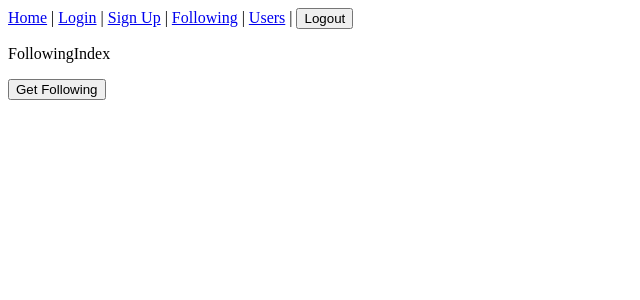
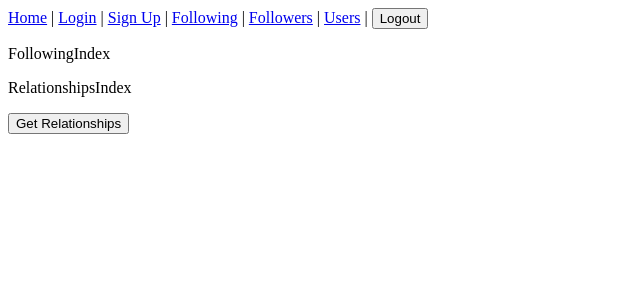
Before and after one commit to jmbehlmann/zizz-frontend-2, a React (Vite) app: page /following in a window 1280 px wide. Shown: the top 300 px of the page, without its empty margins (0-640 px from the left). Built offline with nearby package versions, Linux system fonts and the light colour scheme.

Commit message:
made RelationshipIndex, Followers, and Following

```diff
--- a/src/Content.jsx
+++ b/src/Content.jsx
@@ -4,7 +4,8 @@ import { Signup } from './components/Signup'
 import { Login } from './components/Login'
 import { Dashboard } from './components/Dashboard'
 import { ProfileShow } from './components/ProfileShow'
-import { FollowingIndex } from './components/FollowingIndex'
+import { Following } from './components/Following'
+import { Followers } from './components/Followers'
 import { UsersIndex } from './components/UsersIndex'
 
 export function Content() {
@@ -19,7 +20,8 @@ export function Content() {
           <Route path="/signup" element={<Signup />} />
           <Route path="/" element={<Dashboard />} />
           <Route path="/users/:userId" element={<ProfileShow />} />
-          <Route path="/following" element={<FollowingIndex />} />
+          <Route path="/following" element={<Following />} />
+          <Route path="/followers" element={<Followers />} />
           <Route path="/users" element={<UsersIndex />} />
         </Routes>
       </div>
--- /dev/null
+++ b/src/components/Followers.jsx
@@ -0,0 +1,13 @@
+import { RelationshipsIndex } from './RelationshipsIndex'
+
+export function Followers() {
+
+  const followerToggle = true;
+
+  return (
+    <div>
+      <p>FollowersIndex</p>
+      < RelationshipsIndex followerToggle={followerToggle}/>
+    </div>
+  )
+}
--- /dev/null
+++ b/src/components/Following.jsx
@@ -0,0 +1,12 @@
+import { RelationshipsIndex } from './RelationshipsIndex'
+
+export function Following() {
+
+
+  return (
+    <div>
+      <p>FollowingIndex</p>
+      < RelationshipsIndex />
+    </div>
+  )
+}
--- a/src/components/FollowingIndex.jsx
+++ /dev/null
@@ -1,34 +0,0 @@
-import axios from 'axios'
-import { useState } from 'react'
-
-export function FollowingIndex() {
-
-  const [followings, setFollowings] = useState([])
-
-  const getFollowingIndex = () => {
-    console.log('getFollowingIndex')
-    axios
-      .get('http://localhost:3000/relationships.json')
-      .then((response) => {
-        console.log(response.data)
-        setFollowings(response.data)
-      })
-
-  }
-
-
-  return (
-    <div>
-      <p>FollowingIndex</p>
-      <button onClick={getFollowingIndex}>Get Following</button>
-      {followings.map(following => (
-        <div key={following.id}>
-          <p>{following.leader_id}</p>
-          <p>{following.leader_name}</p>
-          <p>{following.leader_email}</p>
-          <p>----------------------------------------------------------</p>
-        </div>
-      ))}
-    </div>
-  )
-}
--- a/src/components/Navbar.jsx
+++ b/src/components/Navbar.jsx
@@ -13,7 +13,7 @@ export function Navbar() {
   return (
     <header>
       <nav>
-       <Link to="/">Home</Link> | <Link to="/login">Login</Link> | <Link to="/signup">Sign Up</Link> | <Link to="/following">Following</Link> | <Link to="/users">Users</Link> | <button onClick={handleLogout}>Logout</button>
+       <Link to="/">Home</Link> | <Link to="/login">Login</Link> | <Link to="/signup">Sign Up</Link> | <Link to="/following">Following</Link> | <Link to="/followers">Followers</Link> | <Link to="/users">Users</Link> | <button onClick={handleLogout}>Logout</button>
       </nav>
     </header>
   )
--- /dev/null
+++ b/src/components/RelationshipsIndex.jsx
@@ -0,0 +1,45 @@
+import axios from 'axios'
+import { useState } from 'react'
+
+export function RelationshipsIndex({followerToggle}) {
+
+  const [relationships, setRelationships] = useState([])
+
+  const getRelationshipsIndex = () => {
+    console.log('getRelationshipsIndex')
+    const url = followerToggle ? `http://localhost:3000/relationships.json?follower_toggle=true` : 'http://localhost:3000/relationships.json'
+    axios
+      .get(url)
+      .then((response) => {
+        console.log(response.data)
+        setRelationships(response.data)
+      })
+
+  }
+
+
+  return (
+    <div>
+      <p>RelationshipsIndex</p>
+      <button onClick={getRelationshipsIndex}>Get Relationships</button>
+      {relationships.map(relationship => (
+      <div key={relationship.id}>
+        {followerToggle ? (
+          <>
+            <p>{relationship.follower_id}</p>
+            <p>{relationship.follower_name}</p>
+            <p>{relationship.follower_email}</p>
+          </>
+        ) : (
+          <>
+            <p>{relationship.leader_id}</p>
+            <p>{relationship.leader_name}</p>
+            <p>{relationship.leader_email}</p>
+          </>
+        )}
+        <p>----------------------------------------------------------</p>
+      </div>
+      ))}
+    </div>
+  )
+}
```
